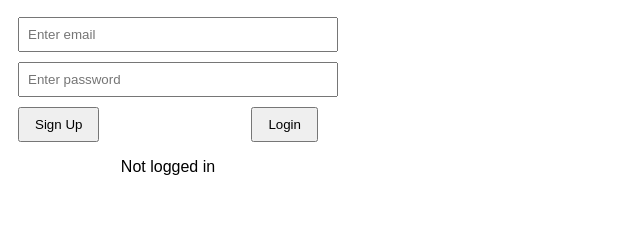
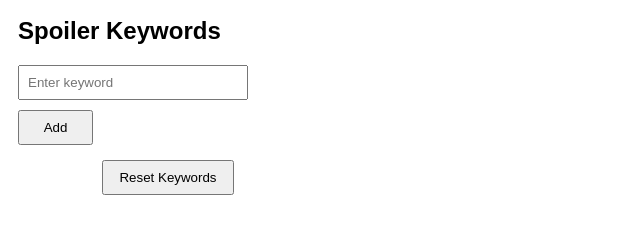
Before and after one commit to Vimalraj2506/Spoilerslayers, a website: page popup.html in a window 1280 px wide. Shown: the part 79-312 px from the top of the page, without its empty margins (0-640 px from the left). Drawn offline with Linux system fonts and the light colour scheme.

Commit message:
Remove authentication section to focus solely on keyword management

```diff
--- a/popup.html
+++ b/popup.html
@@ -19,20 +19,16 @@
     }
     .button-container {
       display: flex;
-      justify-content: space-between;
+      justify-content: center;
       margin-bottom: 10px;
     }
     button {
       padding: 8px 15px;
       cursor: pointer;
     }
-    #status {
-      text-align: center;
-    }
-    /* Simplified keywords section styles */
+    /* Keywords section styles */
     .keywords-section {
       margin-top: 20px;
-      display: none;
     }
     #keywordInput {
       width: 70%;
@@ -43,7 +39,6 @@
     }
     #keywordsList {
       margin-top: 10px;
-      /* Removed max-height and overflow for simplicity */
     }
     .keyword-item {
       display: flex;
@@ -62,19 +57,7 @@
 <body>
   <h1>Spoiler Blocker</h1>
 
-  <div id="authSection">
-    <input type="email" id="email" placeholder="Enter email">
-    <input type="password" id="password" placeholder="Enter password">
-
-    <div class="button-container">
-      <button id="signUp">Sign Up</button>
-      <button id="login">Login</button>
-    </div>
-
-    <p id="status">Not logged in</p>
-  </div>
-
-  <!-- Keywords section (hidden until login) -->
+  <!-- Keywords section only -->
   <div id="keywordsSection" class="keywords-section">
     <h2>Spoiler Keywords</h2>
     <div class="input-row">
@@ -83,7 +66,7 @@
     </div>
     <div id="keywordsList"></div>
     <div class="button-container" style="margin-top: 15px;">
-      <button id="logout">Logout</button>
+      <button id="reset">Reset Keywords</button>
     </div>
   </div>
 
```
